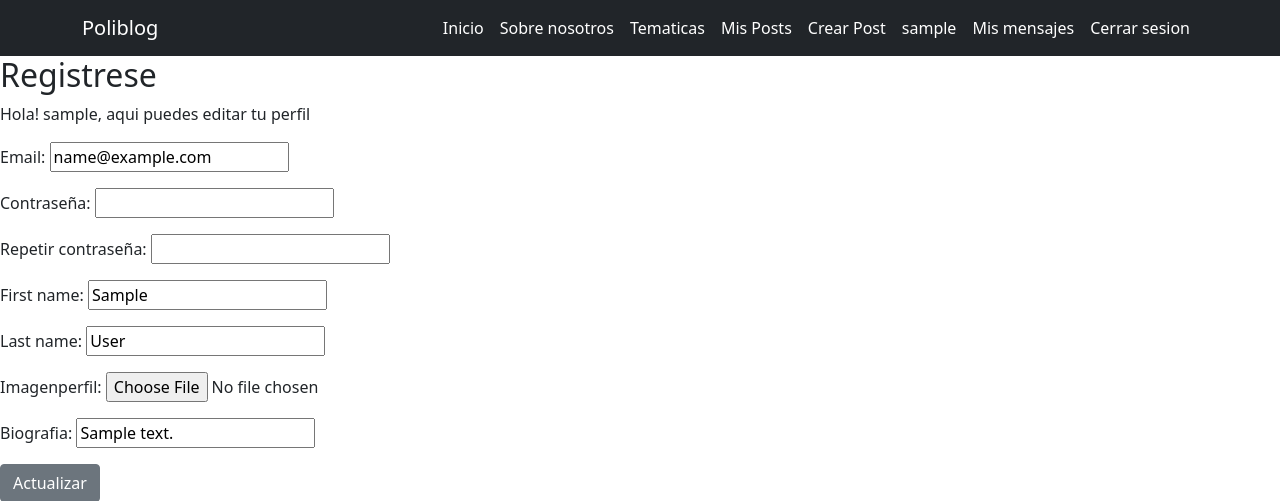
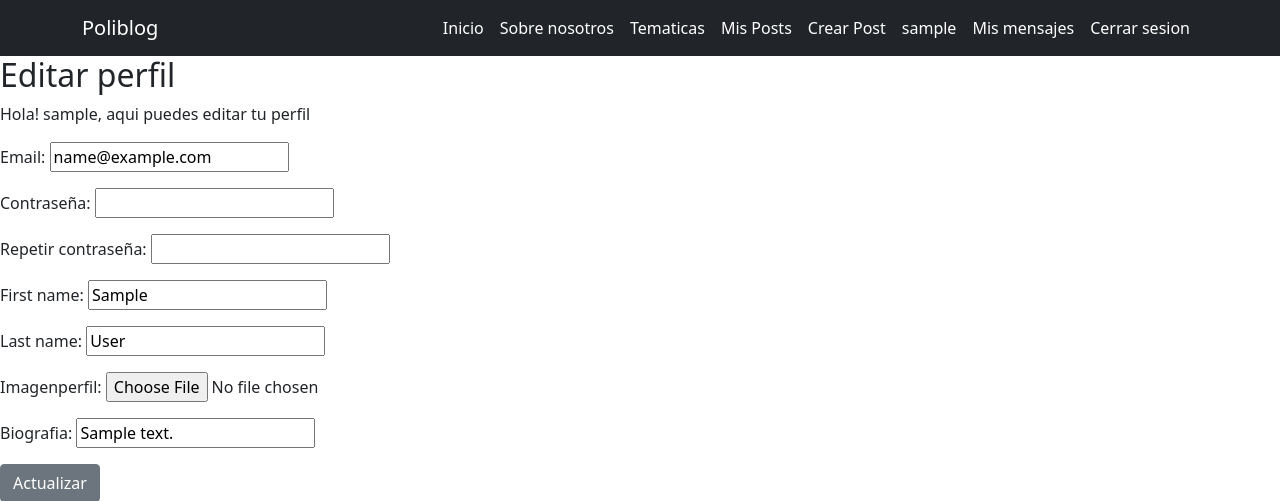
Before and after one commit to ClaudiaVargasSilva/ProyectoGrupo6, a Django app: page /UserApp/editarPerfil in a window 1280 px wide. Shown: the top 501 px of the page. Run offline with Django 4.2, Linux system fonts and the light colour scheme; a user stored in the database is signed in; tables that the repository leaves empty hold one stand-in row (values such as "Sample post"); some libraries are stand-ins or nearby versions.

Commit message:
arreglo eliminar amigos

```diff
--- a/Poliblog/UserApp/templates/editarPerfil.html
+++ b/Poliblog/UserApp/templates/editarPerfil.html
@@ -1,7 +1,7 @@
 {% extends 'padre.html' %}
 {%load static%}
 {% block ContenidoQueCambia %}
-    <h2>Registrese</h2>
+    <h2>Editar perfil</h2>
     <form action="" method="POST" enctype="multipart/form-data" >
 
         {% csrf_token %}
--- a/Poliblog/UserApp/views.py
+++ b/Poliblog/UserApp/views.py
@@ -129,6 +129,7 @@ def eliminarAmigo(req, id):
     otroUser = User.objects.get(id=id)
     user= req.user
     user.perfil.amigos.remove(otroUser)
+    otroUser.perfil.amigos.remove(user)
     return redirect(inicio)
 
 def enviarSolicitud(req, id):
```
